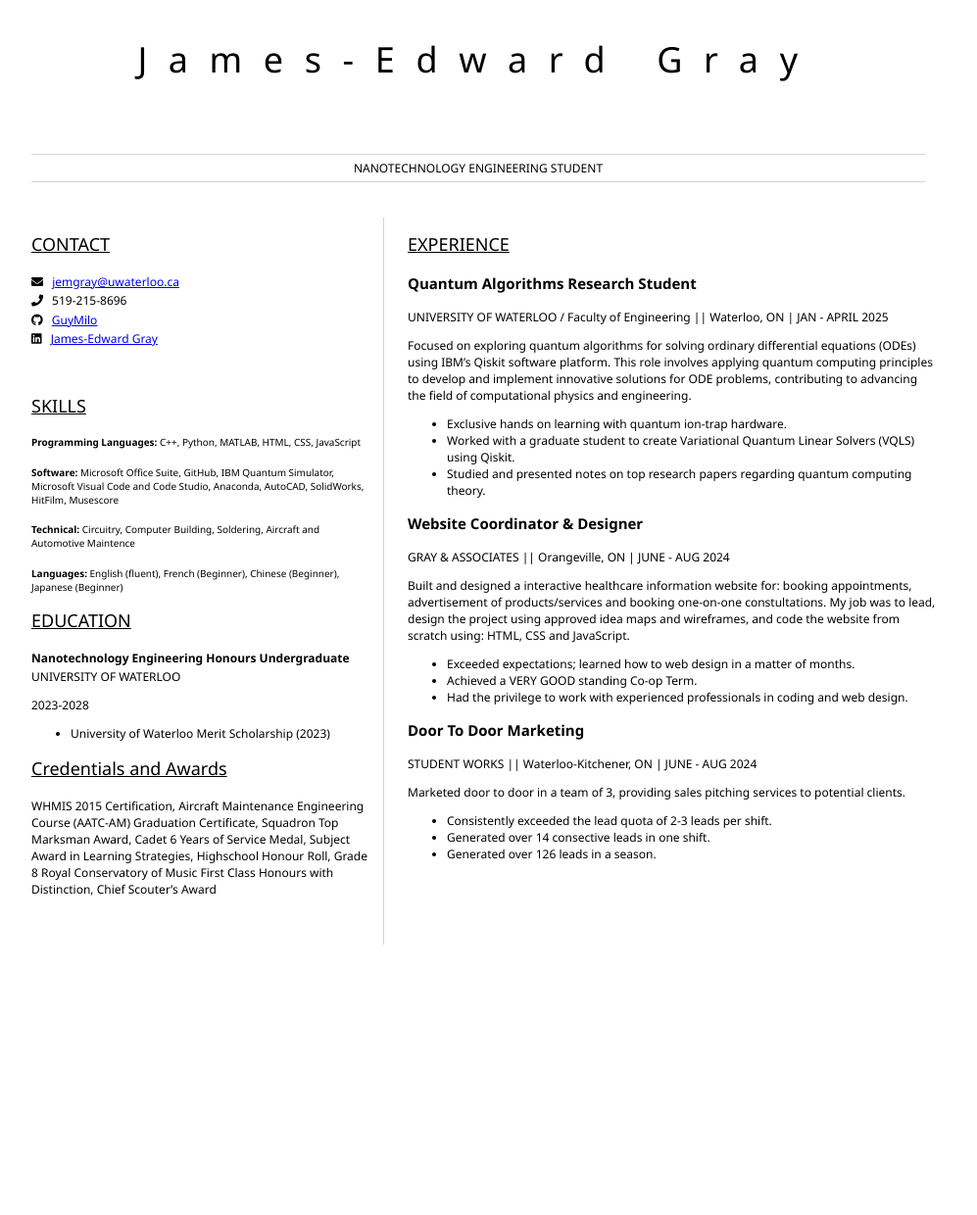
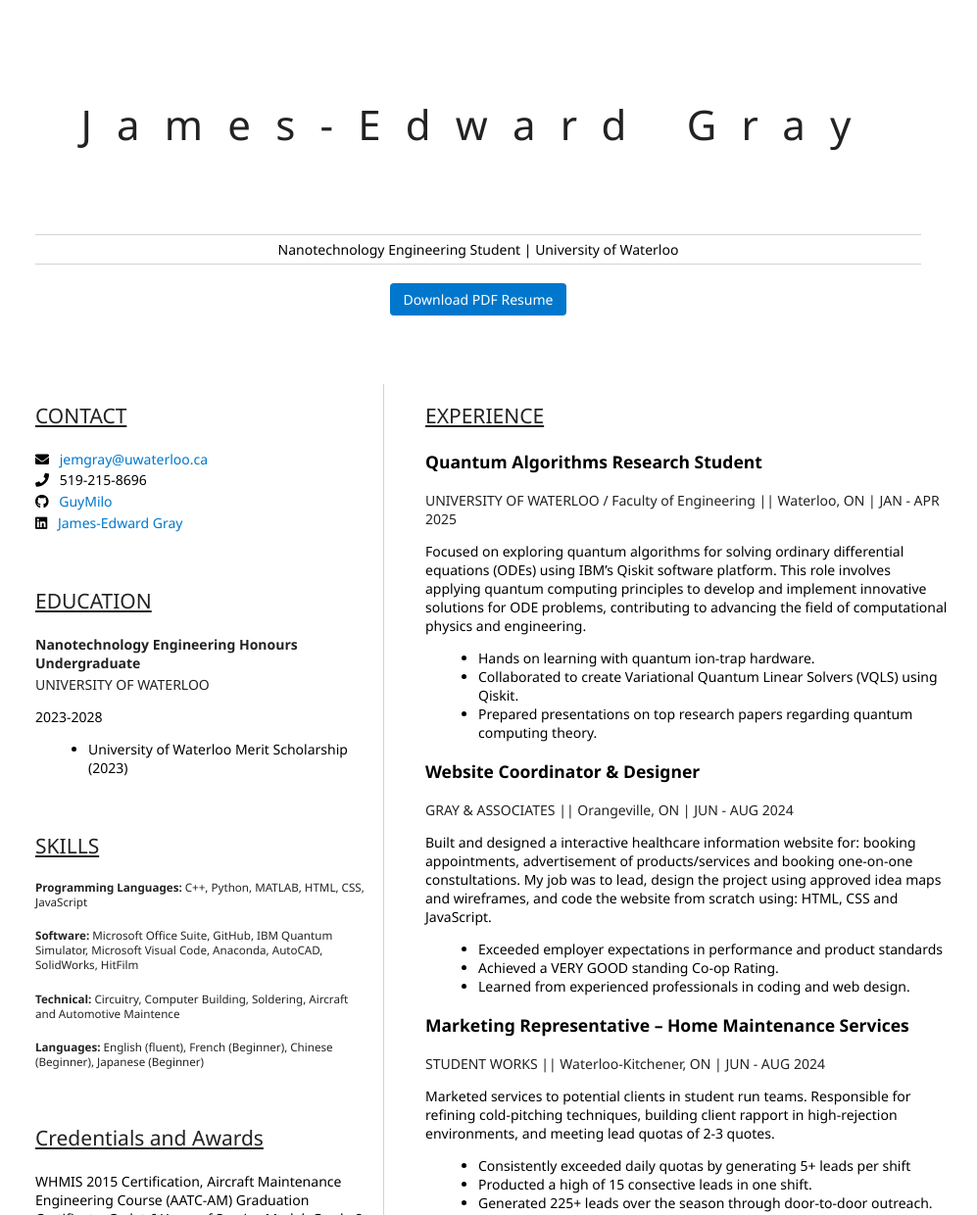
Before and after one commit to GuyMilo/Resume, a plain HTML site: page index.html in a window 1280 px wide. Shown: the top 1240 px of the page at 98% size, without its empty margins (152-1149 px from the left). Before the commit the page ends 964 px from the top, so only its background shows below. Drawn offline with Linux system fonts and the light colour scheme.

Commit message:
Resume Edits and Adding Content

```diff
--- a/index.html
+++ b/index.html
@@ -2,15 +2,17 @@
 	<head>
 		<link href="style.css" rel="stylesheet">
         <link rel="stylesheet" href="https://cdnjs.cloudflare.com/ajax/libs/font-awesome/5.15.4/css/all.min.css">
-		<title>James-Edward's Resume</title>
-	</head>
+		<meta charset="UTF-8">
+        <title>James-Edward - Resume</title>
+    </head>
 	<body>
 		<header id="header">
 			<!-- resume header with name and title -->
 			<h1>James-Edward Gray</h1>
 			<hr>
-			NANOTECHNOLOGY ENGINEERING STUDENT
+			Nanotechnology Engineering Student | University of Waterloo
 			<hr>
+            <a href="resume.pdf" download class="button">Download PDF Resume</a>
 		</header>
 		<main>
 			<article id="mainLeft">
@@ -35,16 +37,8 @@
                     </p>
 				</section>
 
+
 				<section>
-					<h2>SKILLS</h2>
-					<!-- My skills -->
-                    <p>
-                        <h5><b>Programming Languages:</b> C++, Python, MATLAB, HTML, CSS, JavaScript</h5>
-                        <h5><b>Software:</b> Microsoft Office Suite, GitHub, IBM Quantum Simulator, Microsoft Visual Code and Code Studio, Anaconda, AutoCAD, SolidWorks, HitFilm, Musescore</h5>
-                        <h5><b>Technical:</b> Circuitry, Computer Building, Soldering, Aircraft and Automotive Maintence</h5>
-                        <h5><b>Languages:</b> English (fluent), French (Beginner), Chinese (Beginner), Japanese (Beginner)</h5>
-                    </p>
-
 					<h2>EDUCATION</h2>
 					<!-- My education -->
                         <h4>
@@ -57,9 +51,21 @@
                     <ul>
                         <li>University of Waterloo Merit Scholarship (2023)</li>
                     </ul>
+                </section>
+                <section>
+                <h2>SKILLS</h2>
+                <!-- My skills -->
+                <p>
+                    <h5><b>Programming Languages:</b> C++, Python, MATLAB, HTML, CSS, JavaScript</h5>
+                    <h5><b>Software:</b> Microsoft Office Suite, GitHub, IBM Quantum Simulator, Microsoft Visual Code, Anaconda, AutoCAD, SolidWorks, HitFilm</h5>
+                    <h5><b>Technical:</b> Circuitry, Computer Building, Soldering, Aircraft and Automotive Maintence</h5>
+                    <h5><b>Languages:</b> English (fluent), French (Beginner), Chinese (Beginner), Japanese (Beginner)</h5>
+                </p>
+                </section>
+                <section>
                 <h2>Credentials and Awards</h2>
                 <!-- My Creditentials and Awards -->
-                WHMIS 2015 Certification, Aircraft Maintenance Engineering Course (AATC-AM) Graduation Certificate, Squadron Top Marksman Award, Cadet 6 Years of Service Medal, Subject Award in Learning Strategies, Highschool Honour Roll, Grade 8 Royal Conservatory of Music First Class Honours with Distinction, Chief Scouter’s Award
+                WHMIS 2015 Certification, Aircraft Maintenance Engineering Course (AATC-AM) Graduation Certificate, Cadet 6 Years of Service Medal, Grade 8 Royal Conservatory of Music First Class Honours with Distinction, Chief Scouter’s Award
                 </section>
 			</article>
 
@@ -69,39 +75,41 @@
 					<!-- My work experience -->
                     <p>
                     <h3>Quantum Algorithms Research Student</h3>
-                    <h4>UNIVERSITY OF WATERLOO / Faculty of Engineering || Waterloo, ON | JAN - APRIL 2025</h4>
+                    <h4>UNIVERSITY OF WATERLOO / Faculty of Engineering || Waterloo, ON | JAN - APR 2025</h4>
                     </p>
                     <p>
                         Focused on exploring quantum algorithms for solving ordinary differential equations (ODEs) using IBM’s Qiskit software platform. This role involves applying quantum computing principles to develop and implement innovative solutions for ODE problems, contributing to advancing the field of computational physics and engineering.
                     </p>
                     <ul>
-                            <li>Exclusive hands on learning with quantum ion-trap hardware.</li>
-                            <li>Worked with a graduate student to create Variational Quantum Linear Solvers (VQLS) using Qiskit.</li>
-                            <li>Studied and presented notes on top research papers regarding quantum computing theory.</li>
+                            <li>Hands on learning with quantum ion-trap hardware.</li>
+                            <li>Collaborated to create Variational Quantum Linear Solvers (VQLS) using Qiskit.</li>
+                            <li>Prepared presentations on top research papers regarding quantum computing theory.</li>
                     </ul>
                     <h3>Website Coordinator & Designer</h3>
                     <p>
-                        <h4>GRAY & ASSOCIATES || Orangeville, ON | JUNE - AUG 2024</h4>
+                        <h4>GRAY & ASSOCIATES || Orangeville, ON | JUN - AUG 2024</h4>
                     </p>
                     <p>
                         Built and designed a interactive healthcare information website for: booking appointments, advertisement of products/services and booking one-on-one constultations.  My job was to lead, design the project using approved idea maps and wireframes, and code the website from scratch using: HTML, CSS and JavaScript.
                     </p>
                     <ul>
-                            <li>Exceeded expectations; learned how to web design in a matter of months.</li>
-                            <li>Achieved a VERY GOOD standing Co-op Term.</li>
-                            <li>Had the privilege to work with experienced professionals in coding and web design.</li>
+                            <li>Exceeded employer expectations in performance and product standards</li>
+                            <li>Achieved a VERY GOOD standing Co-op Rating.</li>
+                            <li>Learned from experienced professionals in coding and web design.</li>
                     </ul>
-                    <h3>Door To Door Marketing</h3>
+                    <h3>Marketing Representative – Home Maintenance Services</h3>
                     <p>
-                        <h4>STUDENT WORKS || Waterloo-Kitchener, ON | JUNE - AUG 2024</h4>
+                        <h4>STUDENT WORKS || Waterloo-Kitchener, ON | JUN - AUG 2024</h4>
                     </p>
                     <p>
-                        Marketed door to door in a team of 3, providing sales pitching services to potential clients.
+                        Marketed services to potential clients in student run teams. Responsible for
+                        refining cold-pitching techniques, building client rapport in high-rejection
+                        environments, and meeting lead quotas of 2-3 quotes.
                     </p>
                     <ul>
-                            <li>Consistently exceeded the lead quota of 2-3 leads per shift.</li>
-                            <li>Generated over 14 consective leads in one shift.</li>
-                            <li>Generated over 126 leads in a season.</li>
+                            <li>Consistently exceeded daily quotas by generating 5+ leads per shift</li>
+                            <li>Producted a high of 15 consective leads in one shift.</li>
+                            <li>Generated 225+ leads over the season through door-to-door outreach.</li>
                     </ul>
                 </section>
             </article>
--- a/style.css
+++ b/style.css
@@ -1,19 +1,27 @@
 
 main {
     display: grid;
-    grid-template-columns: 40% 60%;
+    grid-template-columns: 1fr; /* Two columns on larger screens */
+    gap: 1em;
     margin-top: 3em;
 }
+
+@media (min-width: 768px) {
+    main {
+      grid-template-columns: 40% 60%; /* Two columns on larger screens */
+    }
+  }
 
 #mainLeft {
     border-right: 1px solid lightgray;
 }
 
 body {
-    font-family: 'Segoe UI', Tahoma, Geneva, Verdana, sans-serif;
-    font-size: 12px;
+    font-family: 'Segoe UI', Tahoma, Arial, Helvetica, sans-serif, Verdana, sans-serif;
+    font-size: 14px;
     max-width: 960px;
     margin: auto;
+
 }
 
 section {
@@ -31,6 +39,7 @@ p {
 
 header {
     text-align: center;
+    padding: 2em 0;
     margin: auto 2em;
 }
 
@@ -44,6 +53,7 @@ hr {
 h1, h2, h4, h5 {
     font-weight: 100;
     margin-bottom: 1em;
+    color: #222;
 }
 
 h1 {
@@ -62,3 +72,34 @@ h3 {
     font-size: 1.25em;
     padding-bottom: 0em;
 }
+
+ul {
+    list-style-type: disc;
+    margin-left: 1em;
+}
+
+a {
+    color: #0077cc;
+    text-decoration: none;
+}
+
+a:hover {
+    color: #6a8da5;
+    text-decoration: underline;
+}
+
+.button {
+    display: inline-block;
+    margin-top: 1em;
+    padding: 0.5em 1em;
+    background-color: #0077cc;
+    color: white;
+    text-decoration: none;
+    border-radius: 4px;
+}
+
+@media (min-width: 768px) {
+    main {
+        grid-template-columns: 40% 60%;
+    }
+}
```
